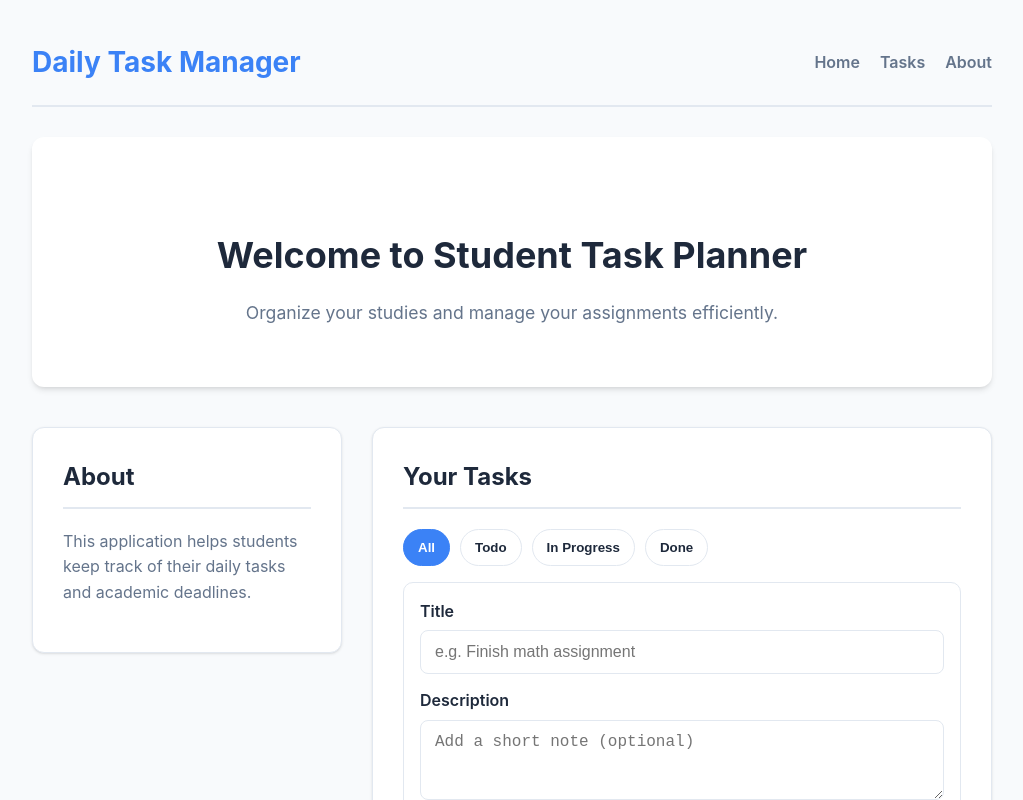
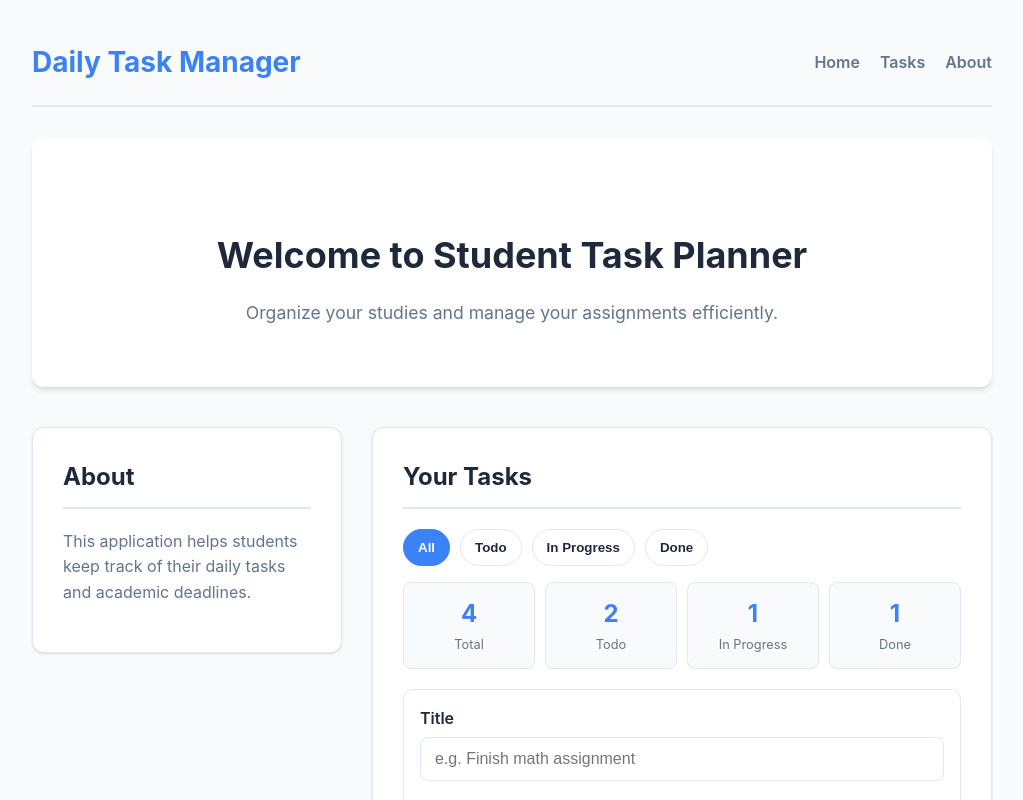
Before and after one commit to SELab-AN/EXP1, a React (Vite) app in the folder student-task-planner/: page / in a window 1280 px wide. Shown: the top 800 px of the page, without its empty margins (128-1151 px from the left). Built offline with nearby package versions, Linux system fonts and the light colour scheme.

Commit message:
feat: add task statistics section
Add TaskStats component that displays total, todo, in-progress,
and done task counts in a grid layout above the task form.
Uses the existing static task data.

```diff
--- a/student-task-planner/src/App.jsx
+++ b/student-task-planner/src/App.jsx
@@ -4,6 +4,7 @@ import Header from "./components/Header";
 import AddTaskForm from "./components/AddTaskForm";
 import TaskList from "./components/TaskList";
 import TaskStatusFilter from "./components/TaskStatusFilter";
+import TaskStats from "./components/TaskStats";
 import sampleTasks from "./data/tasks";
 
 function App() {
@@ -27,6 +28,7 @@ function App() {
         <section className="tasks-section" id="tasks">
           <h2>Your Tasks</h2>
           <TaskStatusFilter value={statusFilter} onChange={setStatusFilter} />
+          <TaskStats tasks={sampleTasks} />
           <AddTaskForm />
           <TaskList tasks={sampleTasks} statusFilter={statusFilter} />
         </section>
--- /dev/null
+++ b/student-task-planner/src/components/TaskStats.jsx
@@ -0,0 +1,26 @@
+function TaskStats({ tasks = [] }) {
+  const total = tasks.length;
+  const todo = tasks.filter((t) => t.status === "todo").length;
+  const inProgress = tasks.filter((t) => t.status === "in-progress").length;
+  const done = tasks.filter((t) => t.status === "done").length;
+
+  const items = [
+    { label: "Total", value: total },
+    { label: "Todo", value: todo },
+    { label: "In Progress", value: inProgress },
+    { label: "Done", value: done },
+  ];
+
+  return (
+    <div className="task-stats">
+      {items.map((item) => (
+        <div key={item.label} className="task-stats__item">
+          <span className="task-stats__value">{item.value}</span>
+          <span className="task-stats__label">{item.label}</span>
+        </div>
+      ))}
+    </div>
+  );
+}
+
+export default TaskStats;
```
